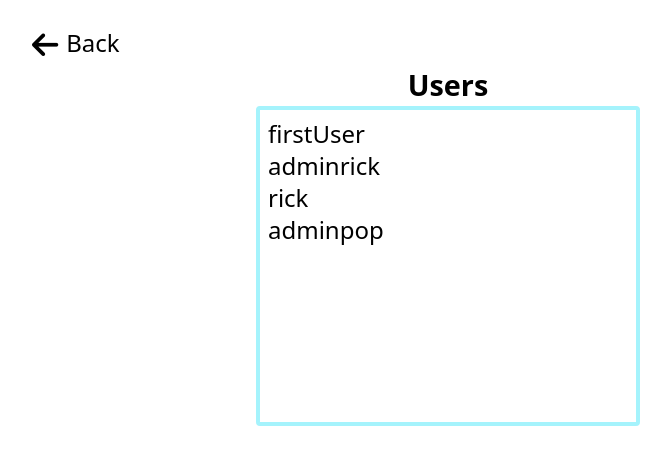
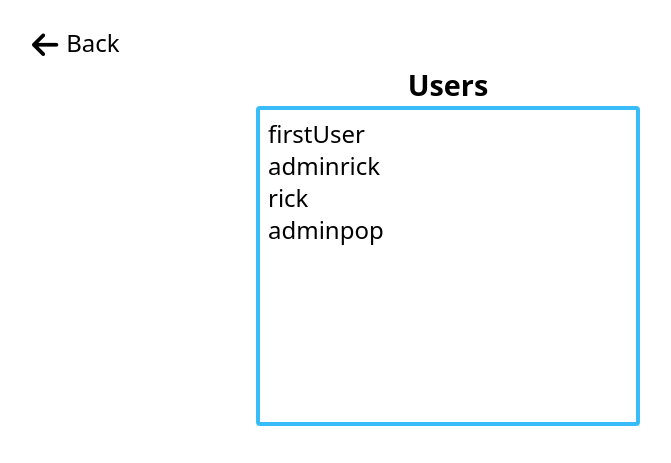
Before and after one commit to ricardo-719/projectManagementApp-cs50w, a Django app: page /users in a window 1280 px wide. Shown: the part 337-800 px from the top of the page, without its empty margins (192-863 px from the left). Run offline with Django 4.2, Linux system fonts and the light colour scheme; data comes from the database, SQL or seed files in the repository; both versions use the stored data as it was after the commit; some libraries are stand-ins or nearby versions.

Commit message:
Correct small visual bugs from search bar

```diff
--- a/taskomatic/templates/taskomatic/layout.html
+++ b/taskomatic/templates/taskomatic/layout.html
@@ -47,10 +47,12 @@
                         </li>
                     {% endif %}
                 </ul>
+                {% if user.is_authenticated %}
                 <form action="{% url 'users' %}">
                     <label for="" class="text-xl"><b>Search users: </b></label>
-                    <input type="text" name="q" class="border-2 rounded-md mt-10" placeholder="Search">
+                    <input type="text" name="q" class="border-2 rounded-md mt-10 min-h-[2rem] max-w-[9rem] placeholder:pl-2" placeholder="Search">
                 </form>
+                {% endif %}
             </div>
         </div>
     </header>
--- a/taskomatic/templates/taskomatic/users.html
+++ b/taskomatic/templates/taskomatic/users.html
@@ -8,13 +8,13 @@
 <section class="w-[80%] mx-auto flex flex-col items-center">
     <h2>Users</h2>
     {% if users %}
-    <div class="p-2 border-4 border-cyan-200 rounded min-h-[20rem] w-96 shrink">
+    <div class="p-2 border-4 border-sky-400 rounded min-h-[20rem] w-96 shrink">
         {% for user in users %}
         <p class="text-2xl">{{ user.username }}</p>
         {% endfor %}
     </div>
     {% else %}
-    <div class="p-2 border-4 border-cyan-200 rounded min-h-[20rem] w-96 shrink">
+    <div class="p-2 border-4 border-cyan-300 rounded min-h-[20rem] w-96 shrink">
         <p class="text-xl text-center mt-10">No users found.</p>
     </div>
     {% endif %}
```
Also changed, not shown: db.sqlite3.
